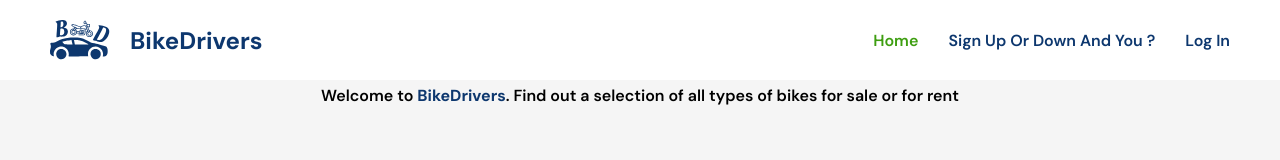
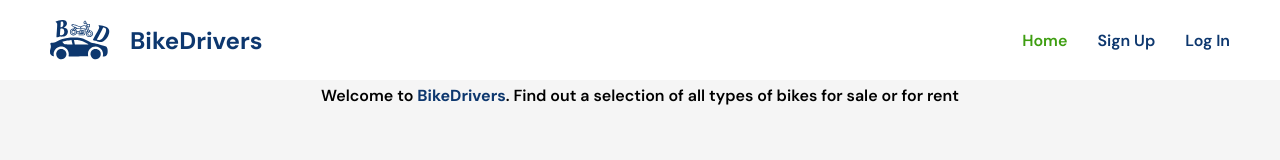
Before and after one commit to Joel-Henri-NGOUBE/bikedrivers_frontend, a React (Vite) app: page / in a window 1280 px wide. Shown: the top 160 px of the page. Built offline with nearby package versions, Linux system fonts and the light colour scheme; no server answers.

Commit message:
Testing deploy workflow -16

```diff
--- a/src/Components/Headers/UserHeader.tsx
+++ b/src/Components/Headers/UserHeader.tsx
@@ -35,7 +35,7 @@ export default function UserHeader(){
                 <a href="" onClick={(e) => {handleLogout(e)}}>Logout</a>
             </>
             : <>
-                <Link to="/signup" style={path === "/signup" ? {color: "var(--green-500)"} : {}}>Sign Up Or Down And You ?</Link>
+                <Link to="/signup" style={path === "/signup" ? {color: "var(--green-500)"} : {}}>Sign Up</Link>
                 <Link to="/login" style={path === "/login" ? {color: "var(--green-500)"} : {}}>Log In</Link>
             </>}
 
```
